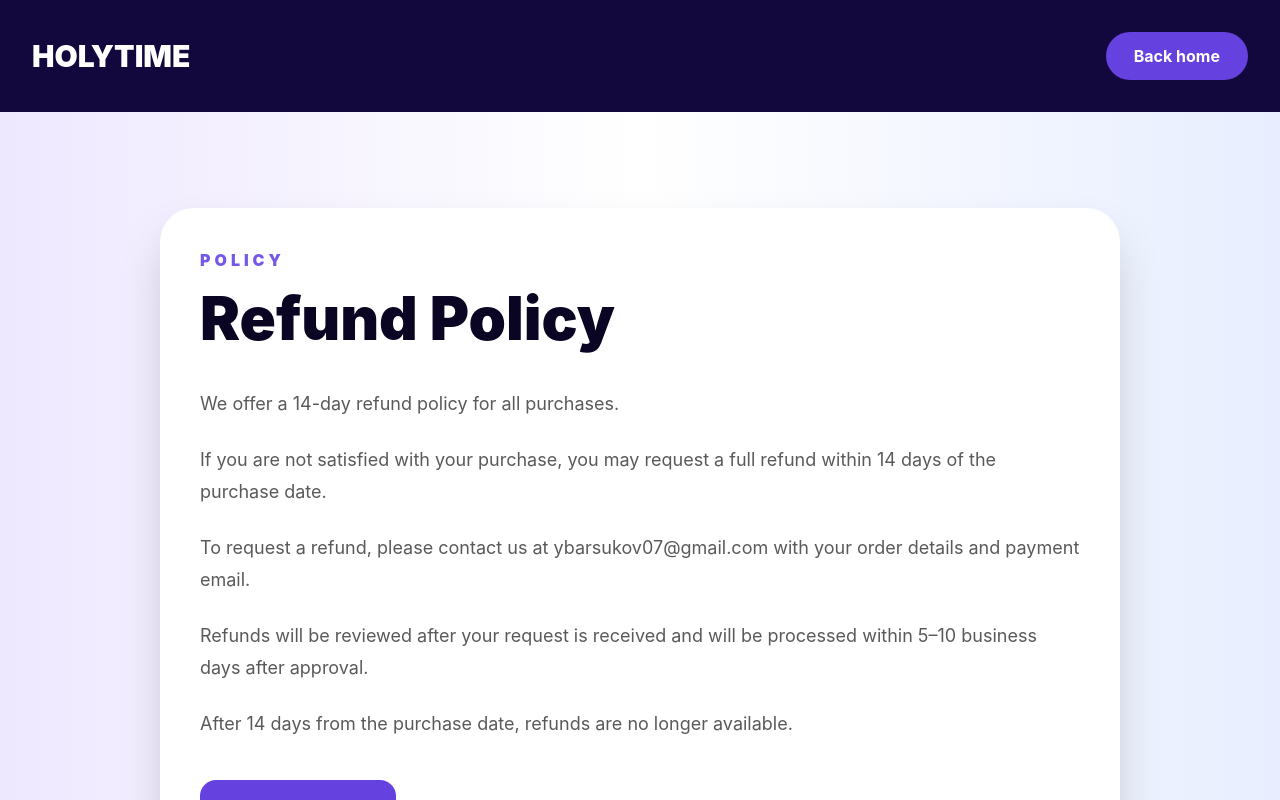
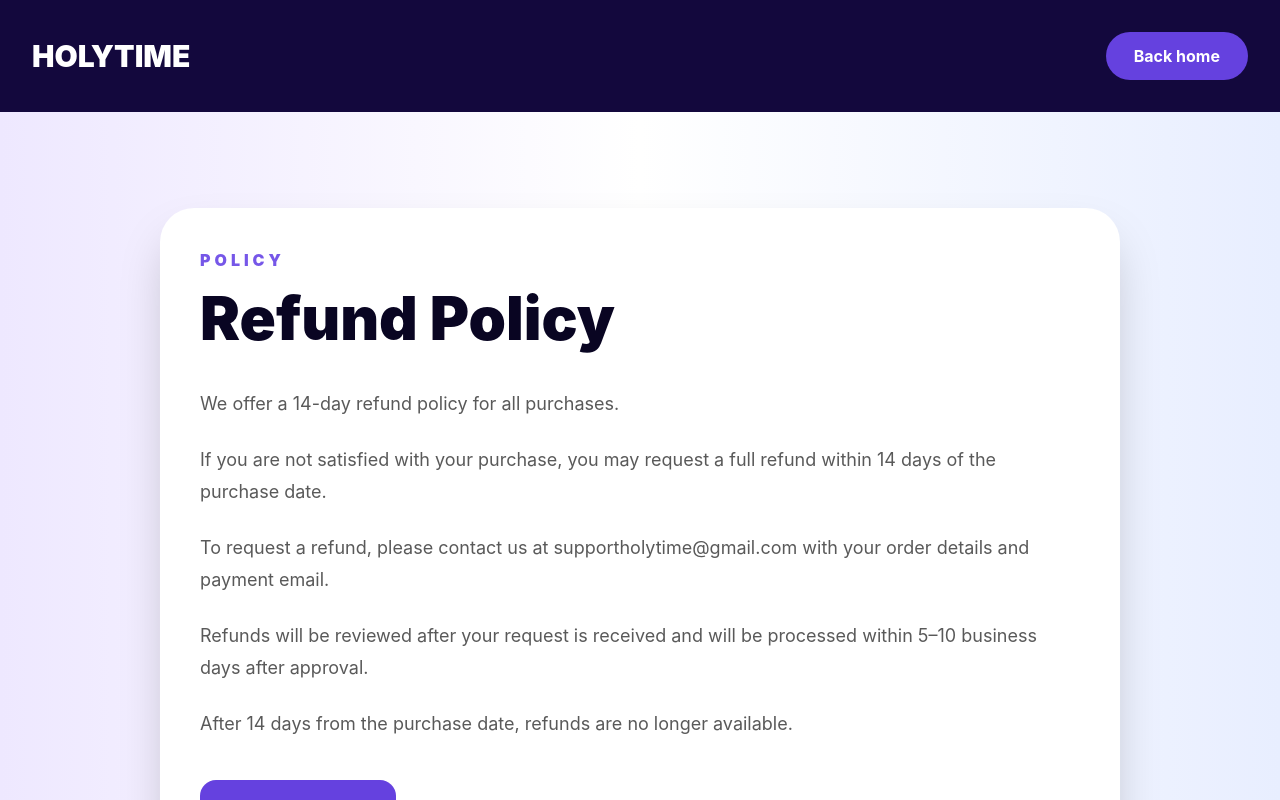
Before and after one commit to Barukov/holytime-stripe, a Next.js app: page /refund-policy in a window 1280 px wide. Shown: the top 800 px of the page. Built offline with nearby package versions, Linux system fonts and the light colour scheme.

Commit message:
final setup products and emails

```diff
--- a/app/refund-policy/page.tsx
+++ b/app/refund-policy/page.tsx
@@ -33,7 +33,7 @@ export default function RefundPolicy() {
             </p>
 
             <p>
-              To request a refund, please contact us at ybarsukov07@gmail.com
+              To request a refund, please contact us at supportholytime@gmail.com
               with your order details and payment email.
             </p>
 
```
